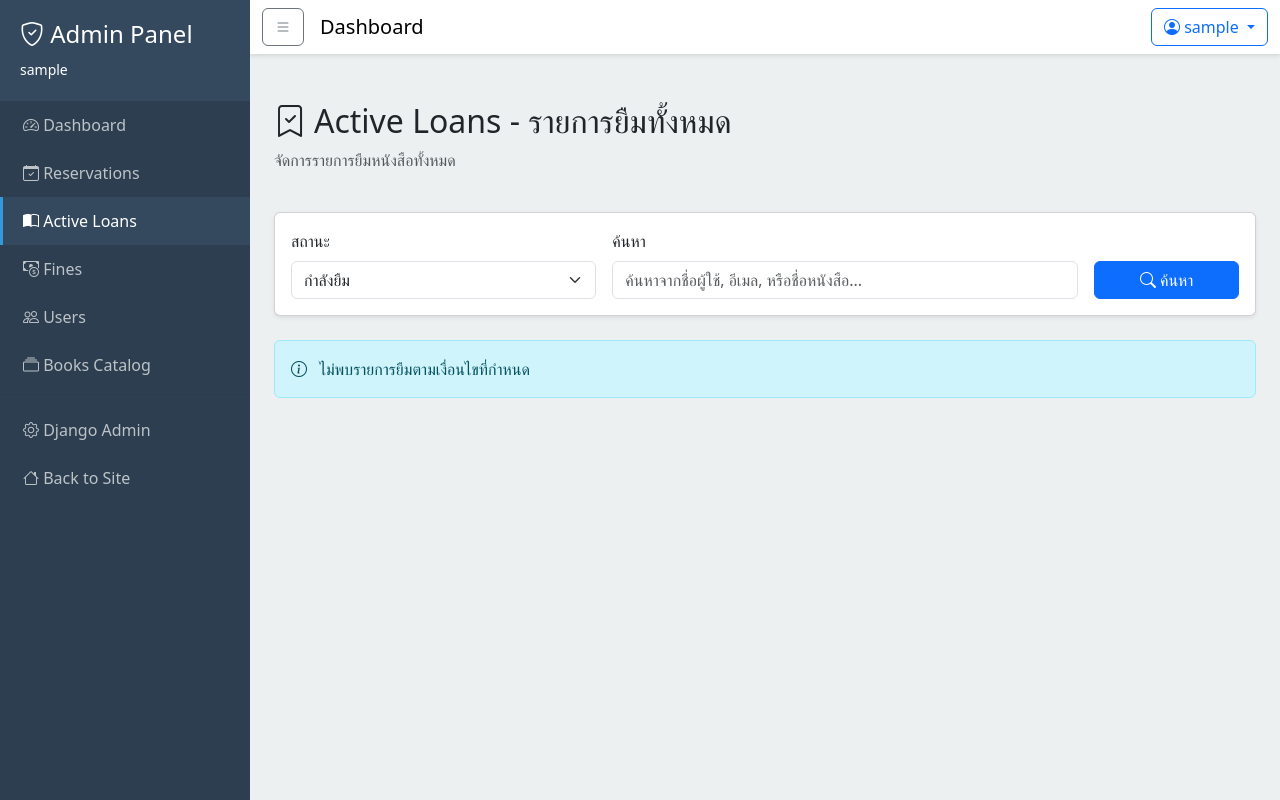
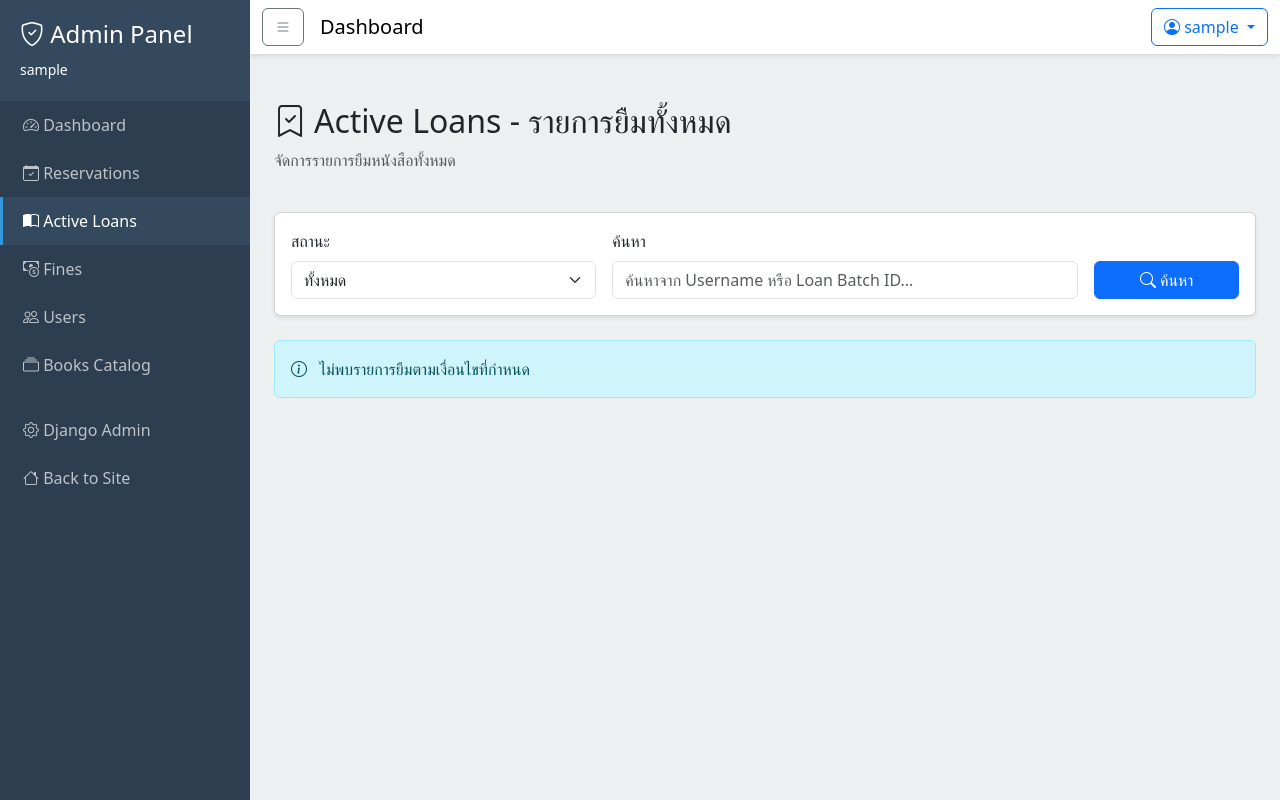
Before and after one commit to fair1998/digital-library, a Django app: page /loans/admin/active/ in a window 1280 px wide. Run offline with Django 4.2, Linux system fonts and the light colour scheme; the visitor is signed in with stand-in values (Sample User, id 1); data comes from the database, SQL or seed files in the repository; data that the repository does not hold is empty.

Commit message:
Update active loans view to allow filtering by all statuses and Loan Batch ID in search

```diff
--- a/loans/views.py
+++ b/loans/views.py
@@ -156,7 +156,7 @@ def active_loans_view(request):
     Display all active loans (borrowed status).
     """
     # Get filter parameters
-    status_filter = request.GET.get('status', 'borrowed')
+    status_filter = request.GET.get('status', 'all')
     search_query = request.GET.get('search', '')
 
     # Base query
@@ -170,11 +170,11 @@ def active_loans_view(request):
         loan_batches = loan_batches.filter(loan_items__status=status_filter).distinct()
 
     if search_query:
-        loan_batches = loan_batches.filter(
-            Q(user__username__icontains=search_query) |
-            Q(user__email__icontains=search_query) |
-            Q(loan_items__book__title__icontains=search_query)
-        ).distinct()
+        q_filter = Q(user__username__icontains=search_query)
+        # If search query is a number, also search by batch ID
+        if search_query.isdigit():
+            q_filter |= Q(id=int(search_query))
+        loan_batches = loan_batches.filter(q_filter).distinct()
 
     loan_batches = loan_batches.order_by('-created_at')
 
--- a/templates/loans/active_loans.html
+++ b/templates/loans/active_loans.html
@@ -46,7 +46,7 @@
                                        name="search"
                                        id="search"
                                        class="form-control"
-                                       placeholder="ค้นหาจากชื่อผู้ใช้, อีเมล, หรือชื่อหนังสือ..."
+                                       placeholder="ค้นหาจาก Username หรือ Loan Batch ID..."
                                        value="{{ search_query }}">
                             </div>
                             <div class="col-md-2">
```
